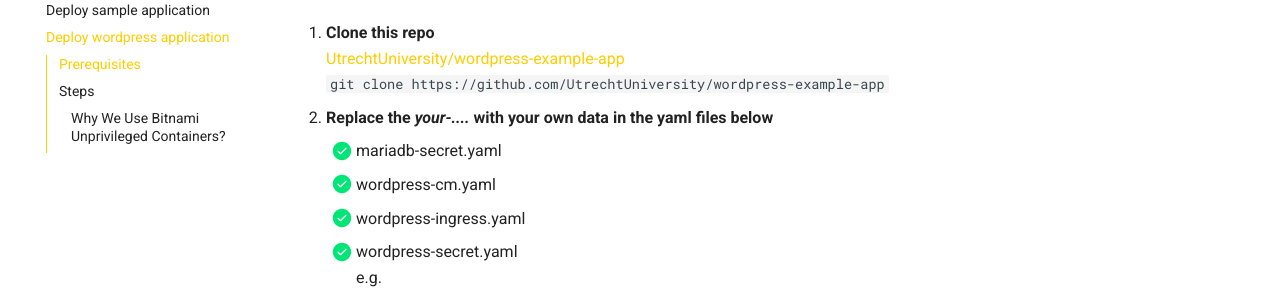
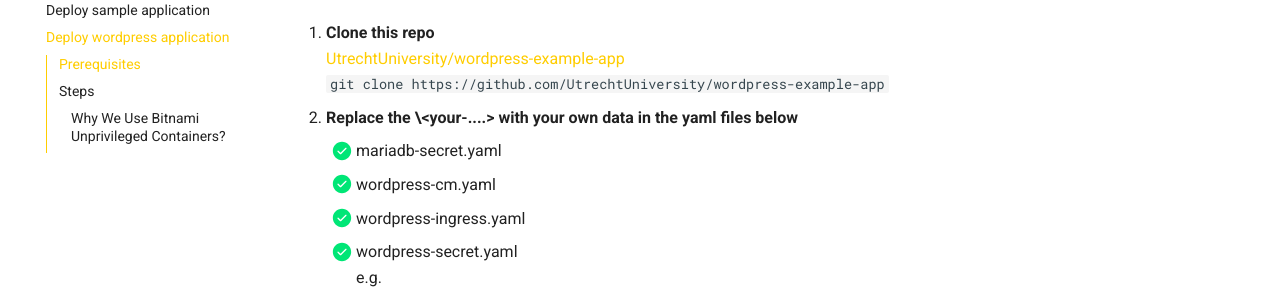
Before and after one commit to UtrechtUniversity/containerplatform-docs, an MkDocs documentation site: the page built from docs/content/guides/wordpress-example-app.md, in a window 1280 px wide and 900 px high, scrolled down 375 px. Shown: the part 152-446 px from the top of the window. Built offline with MkDocs 1.6.1 and Material for MkDocs 9.7.7, drawn with Linux system fonts in a browser that asks for light colours; some of the changed lines change nothing that is shown.

```diff
--- a/docs/content/guides/wordpress-example-app.md
+++ b/docs/content/guides/wordpress-example-app.md
@@ -13,7 +13,7 @@
 [UtrechtUniversity/wordpress-example-app](https://github.com/UtrechtUniversity/wordpress-example-app)
 `git clone https://github.com/UtrechtUniversity/wordpress-example-app`
 
-2. **Replace the *your-....* with your own data in the yaml files below**
+2. **Replace the \<your-....\> with your own data in the yaml files below**
 
      * [x] mariadb-secret.yaml
      * [x] wordpress-cm.yaml
```
